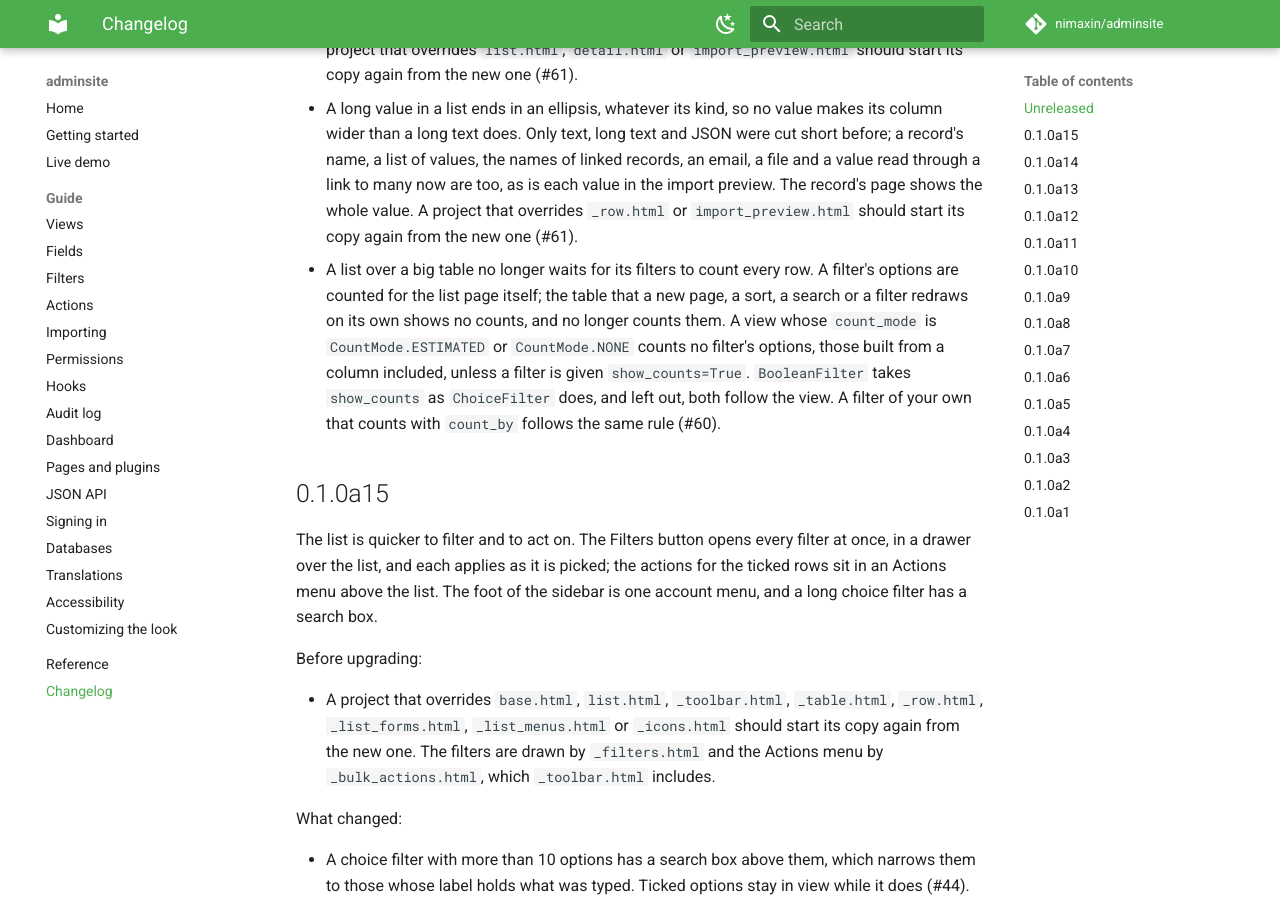
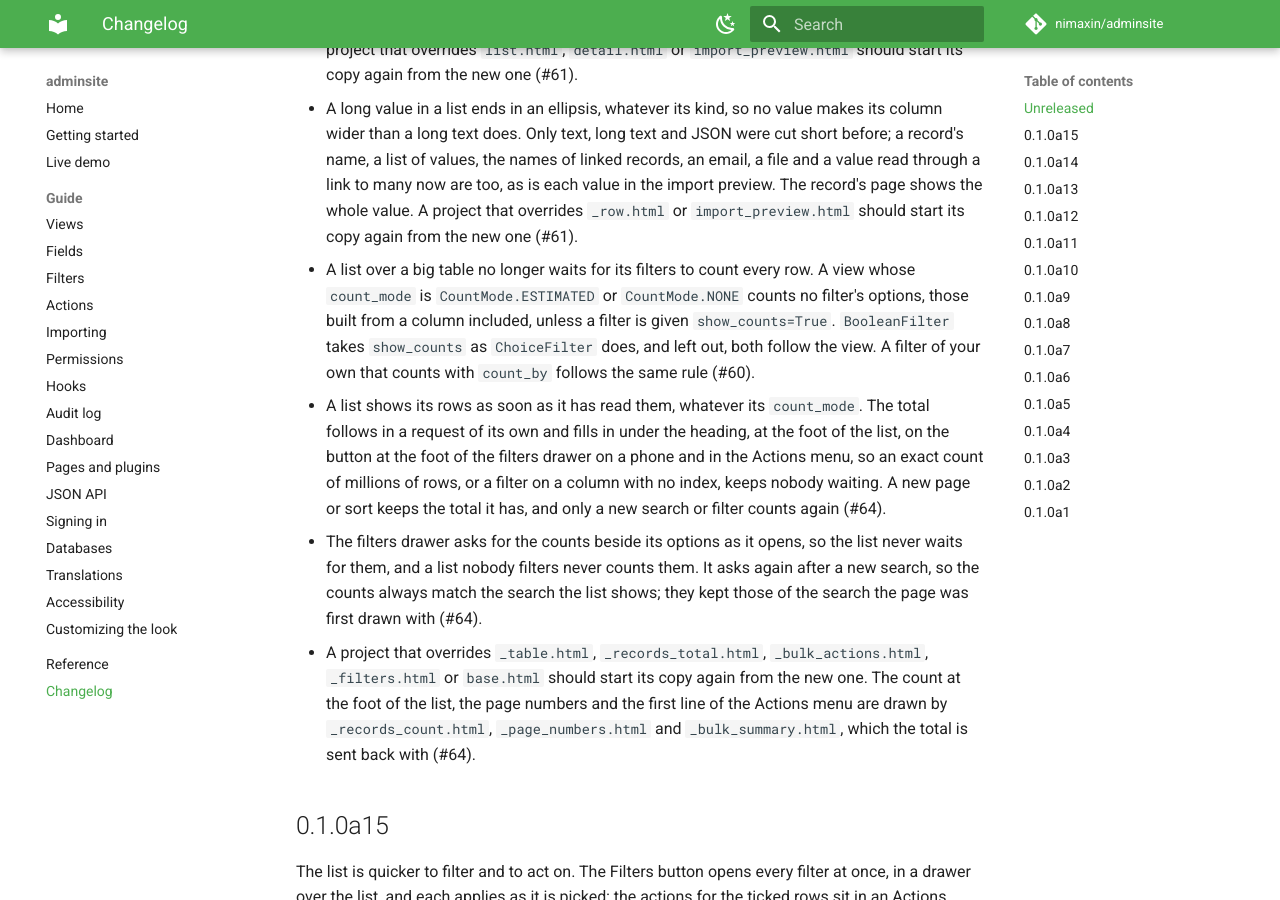
Before and after one commit to nimaxin/adminsite, an MkDocs documentation site: the page built from docs/changelog.md, in a window 1280 px wide and 900 px high, scrolled down 594 px. Built offline with MkDocs 1.6.1 and Material for MkDocs 9.7.7, drawn with Linux system fonts in a browser that asks for light colours; comment, search, counter and statistics services are not loaded.

Commit message:
docs: a list's rows come first, and its total and counts follow (#64)

```diff
--- a/CHANGELOG.md
+++ b/CHANGELOG.md
@@ -24,13 +24,25 @@
   link to many now are too, as is each value in the import preview. The record's page shows the
   whole value. A project that overrides `_row.html` or `import_preview.html` should start its copy
   again from the new one (#61).
-- A list over a big table no longer waits for its filters to count every row. A filter's options
-  are counted for the list page itself; the table that a new page, a sort, a search or a filter
-  redraws on its own shows no counts, and no longer counts them. A view whose `count_mode` is
-  `CountMode.ESTIMATED` or `CountMode.NONE` counts no filter's options, those built from a column
-  included, unless a filter is given `show_counts=True`. `BooleanFilter` takes `show_counts` as
-  `ChoiceFilter` does, and left out, both follow the view. A filter of your own that counts with
-  `count_by` follows the same rule (#60).
+- A list over a big table no longer waits for its filters to count every row. A view whose
+  `count_mode` is `CountMode.ESTIMATED` or `CountMode.NONE` counts no filter's options, those built
+  from a column included, unless a filter is given `show_counts=True`. `BooleanFilter` takes
+  `show_counts` as `ChoiceFilter` does, and left out, both follow the view. A filter of your own
+  that counts with `count_by` follows the same rule (#60).
+- A list shows its rows as soon as it has read them, whatever its `count_mode`. The total follows
+  in a request of its own and fills in under the heading, at the foot of the list, on the button
+  at the foot of the filters drawer on a phone and in the Actions menu, so an exact count of
+  millions of rows, or a filter on a column with no index, keeps nobody waiting. A new page or
+  sort keeps the total it has, and only a new search or filter counts again (#64).
+- The filters drawer asks for the counts beside its options as it opens, so the list never waits
+  for them, and a list nobody filters never counts them. It asks again after a new search, so the
+  counts always match the search the list shows; they kept those of the search the page was first
+  drawn with (#64).
+- A project that overrides `_table.html`, `_records_total.html`, `_bulk_actions.html`,
+  `_filters.html` or `base.html` should start its copy again from the new one. The count at the
+  foot of the list, the page numbers and the first line of the Actions menu are drawn by
+  `_records_count.html`, `_page_numbers.html` and `_bulk_summary.html`, which the total is sent
+  back with (#64).
 
 ## 0.1.0a15
 
```
Also changed, not shown: docs/filters.md (+3 -3 lines), docs/views.md (+10 -4 lines), 1 other file.
